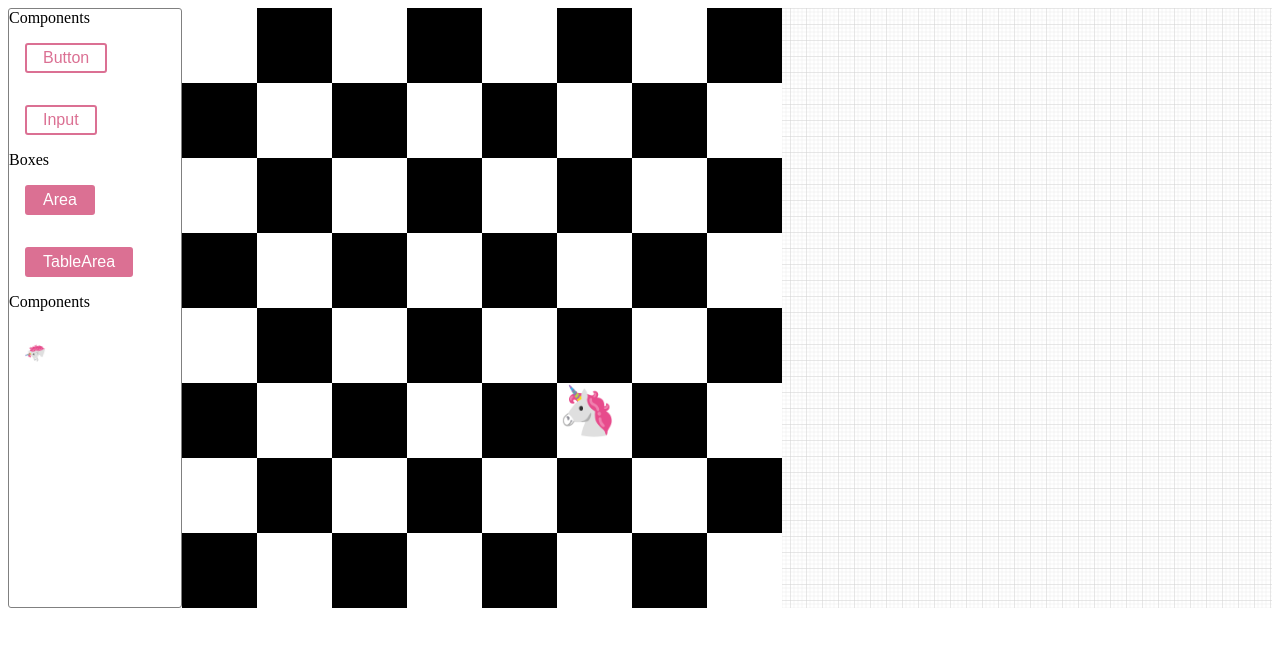
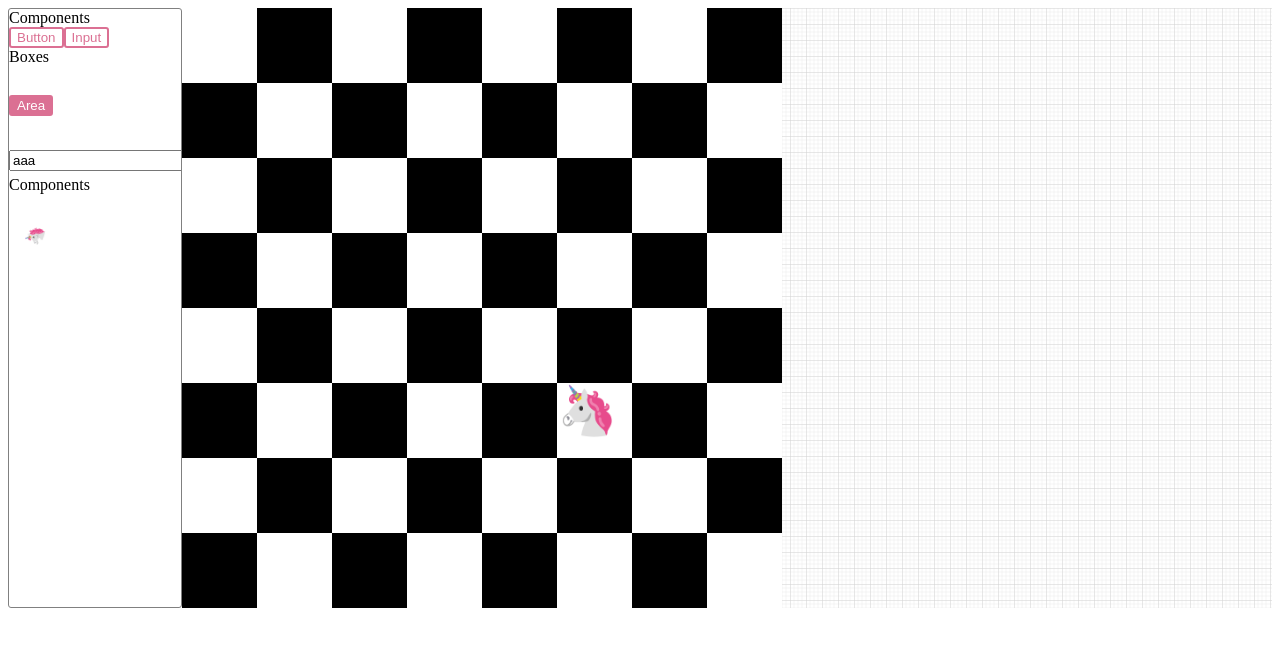
Before and after one commit to noberk/pagegen, a React (Create React App) app: page / in a window 1280 px wide. Shown: the top 646 px of the page. Built offline with nearby package versions, Linux system fonts and the light colour scheme.

Commit message:
add drag drop demo

```diff
--- a/src/App.tsx
+++ b/src/App.tsx
@@ -1,10 +1,14 @@
 import React from 'react'
+import { DndProvider } from 'react-dnd'
+import { HTML5Backend } from 'react-dnd-html5-backend'
 import CavansPage from './pages/CanvasPage'
 
 function App() {
   return (
     <>
-      <CavansPage />
+      <DndProvider backend={HTML5Backend}>
+        <CavansPage />
+      </DndProvider>
     </>
   )
 }
--- a/src/components/Interaction/index.tsx
+++ b/src/components/Interaction/index.tsx
@@ -1,5 +1,7 @@
 import React, { FC } from 'react'
+import { useDrag } from 'react-dnd'
 import styled from 'styled-components'
+import { DragItemType } from '../../constant'
 import { rotate } from '../effect'
 
 const Span = styled.span``
@@ -8,7 +10,9 @@ export type ElementSlotProps<T = {}> = {
   data: T
   draggable: boolean
 }
-
+export type DraggableSpanSlot<T = {}> = {
+  dragType?: DragItemType
+}
 export const ElementSlot: FC<Partial<ElementSlotProps>> = ({ children }) => {
   return (
     <Span
@@ -22,3 +26,23 @@ export const ElementSlot: FC<Partial<ElementSlotProps>> = ({ children }) => {
     </Span>
   )
 }
+
+export const DraggableSpanSlot: FC<DraggableSpanSlot> = ({
+  children,
+  dragType = DragItemType.Any,
+}) => {
+  const [{ isDragging }, drag] = useDrag({
+    item: { type: dragType, id: 'unicorn' },
+    collect: monitor => ({
+      isDragging: monitor.isDragging(),
+    }),
+  })
+  return (
+    <span
+      ref={drag}
+      style={{ fontSize: '3rem', opacity: isDragging ? 0.5 : 1 }}
+    >
+      {children}
+    </span>
+  )
+}
--- a/src/components/Layout/index.tsx
+++ b/src/components/Layout/index.tsx
@@ -26,9 +26,6 @@ export const Aside = styled.aside`
 export const Button = styled.button<{ primary?: boolean }>`
   background: ${props => (props.primary ? 'palevioletred' : 'white')};
   color: ${props => (props.primary ? 'white' : 'palevioletred')};
-  font-size: 1em;
-  margin: 1em;
-  padding: 0.25em 1em;
   border: 2px solid palevioletred;
   border-radius: 3px;
 `
--- /dev/null
+++ b/src/constant/index.ts
@@ -0,0 +1,6 @@
+export enum DragItemType {
+  Input = 'input',
+  Button = 'button',
+  Any = 'any',
+  Emoji = 'emoji',
+}
--- a/src/pages/CanvasPage.tsx
+++ b/src/pages/CanvasPage.tsx
@@ -4,8 +4,9 @@ import ChessPage from './ChessPage'
 
 import { GRID16 } from '../assets/svg'
 import { Aside, Box, Button, CanvasContainer, Div } from '../components/Layout'
-import { ElementSlot } from '../components/Interaction'
+import { DraggableSpanSlot, ElementSlot } from '../components/Interaction'
 import { Rotate } from '../components/effect'
+import { DragItemType } from '../constant'
 
 function CavansPage() {
   return (
@@ -24,12 +25,12 @@ function CavansPage() {
             </div>
             <div>
               <header>Boxes</header>
-              <ElementSlot>
+              <DraggableSpanSlot dragType={DragItemType.Button}>
                 <Button primary>Area</Button>
-              </ElementSlot>
-              <ElementSlot>
-                <Button primary>TableArea</Button>
-              </ElementSlot>
+              </DraggableSpanSlot>
+              <DraggableSpanSlot dragType={DragItemType.Input}>
+                <input defaultValue='aaa'/>
+              </DraggableSpanSlot>
             </div>
             <div>
               <header>Components</header>
--- a/src/pages/ChessPage.tsx
+++ b/src/pages/ChessPage.tsx
@@ -1,9 +1,11 @@
 import React, { useState } from 'react'
-import { DndProvider, useDrag, useDrop } from 'react-dnd'
-import { HTML5Backend } from 'react-dnd-html5-backend'
+import { useDrag, useDrop } from 'react-dnd'
+import { Button } from '../components/Layout'
+import { DragItemType } from '../constant'
+
 function Knight() {
   const [{ isDragging }, drag] = useDrag({
-    item: { type: ItemTypes.KNIGHT, id: 'unicorn' },
+    item: { type: DragItemType.Emoji, id: 'unicorn' },
     collect: monitor => ({
       isDragging: !!monitor.isDragging(),
     }),
@@ -19,12 +21,23 @@ function Knight() {
 }
 
 function Square({ black, children }) {
-  const [text, setText] = useState<any>(null)
+  const [reactNode, setReactNode] = useState<any>(null)
   const [{ isOver, didDrop }, drop] = useDrop({
-    accept: ItemTypes.KNIGHT,
+    accept: [DragItemType.Emoji, DragItemType.Input, DragItemType.Button],
     drop: (item, monitor) => {
-      console.log(item, isOver, didDrop)
-      setText('🐷')
+      console.log(item)
+
+      if (item.type === DragItemType.Emoji) {
+        setReactNode('🐷')
+        return
+      }
+      if (item.type === DragItemType.Input) {
+        setReactNode(<input defaultValue={123} />)
+        return
+      }
+      if (item.type === DragItemType.Button) {
+        setReactNode(<Button primary>Area</Button>)
+      }
     },
     collect: monitor => ({
       isOver: monitor.isOver(),
@@ -46,7 +59,7 @@ function Square({ black, children }) {
         height: '100%',
       }}
     >
-      {text || children}
+      {reactNode || children}
     </div>
   )
 }
@@ -77,7 +90,6 @@ function Board({ knightPosition }) {
   }
 
   return (
-    <DndProvider backend={HTML5Backend}>
     <div
       style={{
         width: '100%',
@@ -88,7 +100,6 @@ function Board({ knightPosition }) {
     >
       {squares}
     </div>
-    </DndProvider>
   )
 }
 
```
Lines whose indentation alone changed are shown as unchanged.
